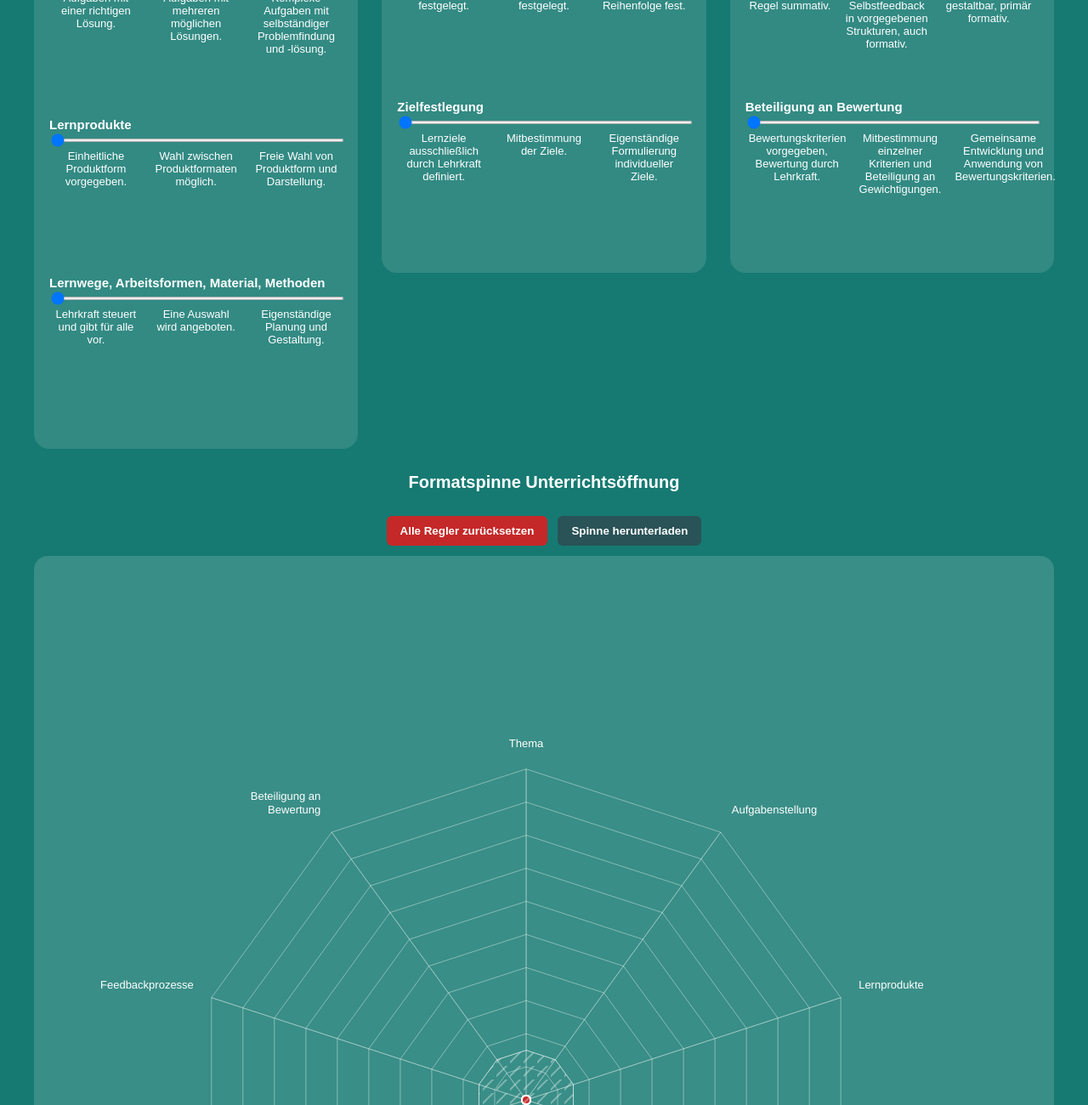
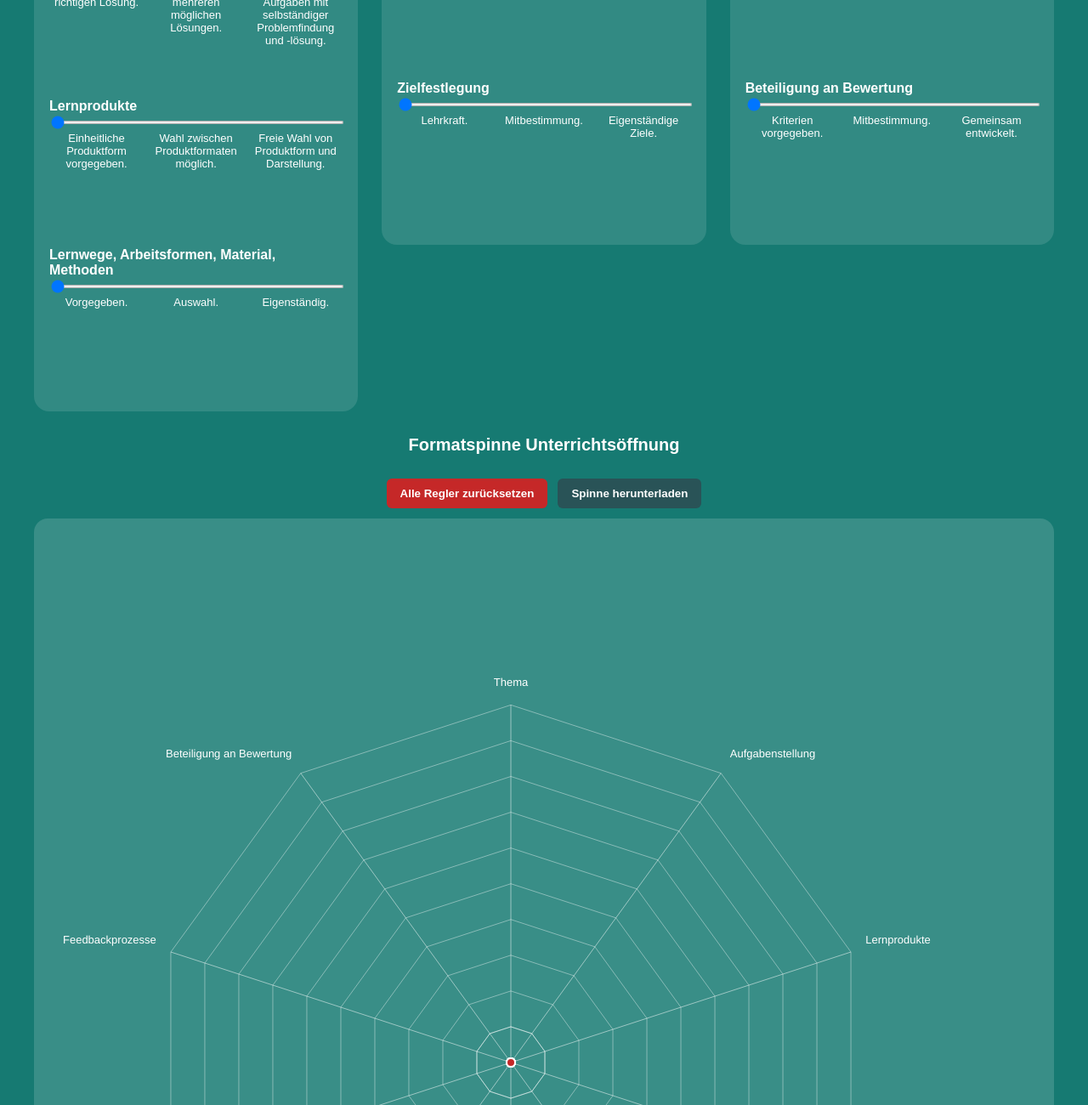
Before and after one commit to ingerfeldundlaube/Unterrichtsoeffnung, a plain HTML site: page index.html in a window 1280 px wide. Shown: the part 460-1760 px from the top of the page at 85% size. Drawn offline with nearby package versions, Linux system fonts and the light colour scheme.

Commit message:
Update index.html

```diff
--- a/index.html
+++ b/index.html
@@ -2,23 +2,20 @@
 <html lang="de">
 <head>
 <meta charset="UTF-8" />
-<title>Formatspinne Unterrichtsöffnung – Schieberegler</title>
+<title>Formatspinne Unterrichtsöffnung</title>
+
 <style>
-  :root{
-    /* einheitliche Zeilenhöhe für Dimensionen (pro Slider-Zeile) */
-    --row-h: 160px;
-  }
 body{
   font-family: Arial, sans-serif;
+  background:#167a72; color:#fff;
   margin:0; padding:0;
-    background:#167a72; color:#fff;
 }
 .container{max-width:1200px; margin:0 auto; padding:32px;}
-  .top-brand{ text-align:right; font-weight:700; margin-bottom:10px; font-size:16px; white-space:nowrap;}
-  h1{ text-align:center; font-size:34px; margin:0 0 8px; font-weight:700;}
-  h2{ text-align:center; font-size:20px; margin:0 0 26px; font-weight:600;}
+.top-brand{text-align:right; font-weight:700; margin-bottom:10px;}
 
-  /* 3 Spalten, Zeilen richten sich an gleicher Höhe aus */
+h1{text-align:center; font-size:34px; margin:0 0 8px;}
+h2{text-align:center; font-size:20px; margin:0 0 26px;}
+
 .blocks{
   display:grid;
   grid-template-columns:repeat(3,1fr);
@@ -30,56 +27,72 @@
   background:rgba(255,255,255,0.12);
   border-radius:18px;
   padding:18px;
-    min-width:320px;
 }
-  .block-header{ font-size:18px; font-weight:700; margin-bottom:10px; text-align:center; }
-
-  .dimension{
-    margin-bottom:26px;
-    height:var(--row-h);   /* sorgt dafür, dass I.1/II.1/III.1 etc. exakt auf einer Linie liegen */
-    display:flex;
-    flex-direction:column;
-    justify-content:flex-start;
+.block-header{
+  text-align:center;
+  font-size:18px;
+  font-weight:700;
+  margin-bottom:10px;
 }
 
-  .label{ font-weight:700; margin-bottom:6px; font-size:15px; }
+/* Jede Dimension erhält exakt gleiche Höhe → bündige Reihen */
+.dimension{
+  display:flex; flex-direction:column;
+  justify-content:flex-start;
+  height:165px;
+  margin-bottom:10px;
+}
+
+.label{font-weight:700; margin-bottom:6px;}
 input[type=range]{
-    width:100%; height:4px; background:#d9dede; border-radius:2px; outline:none;
+  width:100%; height:4px;
+  background:#d9dede; border-radius:2px;
 }
 input[type=range]::-webkit-slider-thumb{
-    -webkit-appearance:none; height:18px; width:18px; border-radius:50%;
+  -webkit-appearance:none;
+  height:18px; width:18px; border-radius:50%;
   background:#c52828; border:2px solid #fff; cursor:pointer;
 }
-  .desc{ display:flex; justify-content:space-between; font-size:13px; margin-top:7px; gap:8px;}
-  .desc div{ text-align:center; width:33%; padding:0 4px; }
+.desc{
+  display:flex; justify-content:space-between;
+  font-size:13px; margin-top:7px; gap:6px;
+}
+.desc div{text-align:center; flex:1;}
 
-  .controls{ display:flex; gap:12px; justify-content:center; margin:28px 0 12px;}
-  .btn{ padding:10px 16px; border:none; border-radius:6px; font-weight:600; color:#fff; cursor:pointer;}
-  .btn-reset{ background:#c52828;}
-  .btn-save{ background:#295357;}
+.controls{
+  display:flex; justify-content:center; gap:12px;
+  margin:28px 0 12px;
+}
+.btn{
+  padding:10px 16px; border:none; border-radius:6px;
+  font-weight:600; cursor:pointer; color:#fff;
+}
+.btn-reset{background:#c52828;}
+.btn-save{background:#295357;}
 
 #radarCanvasWrap{
   background:rgba(255,255,255,0.15);
-    padding:40px 0; margin-bottom:12px; border-radius:16px;
-    display:flex; justify-content:center; align-items:center; min-height:560px;
+  padding:40px 0; border-radius:16px;
+  min-height:540px; display:flex; justify-content:center; align-items:center;
 }
-  canvas{ display:block; width:520px; height:520px; }
+canvas{width:520px; height:520px;}
 
-  footer{ text-align:center; font-size:14px; border-top:1px solid rgba(255,255,255,0.3); padding-top:10px; margin-top:24px;}
-  footer a{ color:#fff; text-decoration:none;}
-  footer .row{ display:flex; gap:12px; justify-content:center; flex-wrap:wrap;}
+footer{text-align:center; font-size:14px; padding-top:10px; margin-top:24px;}
+footer a{color:#fff;}
 </style>
 
-<!-- Chart.js v4 -->
 <script src="https://cdn.jsdelivr.net/npm/chart.js@4.4.1/dist/chart.umd.min.js"></script>
 </head>
+
 <body>
 <div class="container">
   <div class="top-brand">Ingerfeld + Laube</div>
+
   <h1>Wie lässt sich Unterricht öffnen?</h1>
   <h2>Mit dem Schieberegler Dimensionen der Unterrichtsöffnung reflektieren</h2>
 
   <div class="blocks">
+
     <!-- Block I -->
     <div class="block">
       <div class="block-header">I. Inhaltlich-didaktische sowie methodische Öffnung</div>
@@ -118,9 +131,9 @@
         <div class="label">Lernwege, Arbeitsformen, Material, Methoden</div>
         <input class="slider" type="range" min="1" max="3" value="1">
         <div class="desc">
-          <div>Lehrkraft steuert und gibt für alle vor.</div>
-          <div>Eine Auswahl wird angeboten.</div>
-          <div>Eigenständige Planung und Gestaltung.</div>
+          <div>Vorgegeben.</div>
+          <div>Auswahl.</div>
+          <div>Eigenständig.</div>
         </div>
       </div>
     </div>
@@ -143,9 +156,9 @@
         <div class="label">Lernschrittfolge</div>
         <input class="slider" type="range" min="1" max="3" value="1">
         <div class="desc">
-          <div>Reihenfolge von Lehrkraft festgelegt.</div>
-          <div>Reihenfolge gemeinsam festgelegt.</div>
-          <div>Schüler:innen legen Reihenfolge fest.</div>
+          <div>Reihenfolge Lehrkraft.</div>
+          <div>Gemeinsam festgelegt.</div>
+          <div>Schüler:innen wählen.</div>
         </div>
       </div>
 
@@ -153,9 +166,9 @@
         <div class="label">Zielfestlegung</div>
         <input class="slider" type="range" min="1" max="3" value="1">
         <div class="desc">
-          <div>Lernziele ausschließlich durch Lehrkraft definiert.</div>
-          <div>Mitbestimmung der Ziele.</div>
-          <div>Eigenständige Formulierung individueller Ziele.</div>
+          <div>Lehrkraft.</div>
+          <div>Mitbestimmung.</div>
+          <div>Eigenständige Ziele.</div>
         </div>
       </div>
     </div>
@@ -168,9 +181,9 @@
         <div class="label">Meta-Lernen</div>
         <input class="slider" type="range" min="1" max="3" value="1">
         <div class="desc">
-          <div>Fachbezogene Lernstrategien werden thematisiert.</div>
-          <div>Fachbezogene Lernstrategien werden reflektiert.</div>
-          <div>Fachbezogene Lernstrategien werden eingeübt und verwendet.</div>
+          <div>Thematisiert.</div>
+          <div>Reflektiert.</div>
+          <div>Eingeübt und verwendet.</div>
         </div>
       </div>
 
@@ -178,9 +191,9 @@
         <div class="label">Feedbackprozesse</div>
         <input class="slider" type="range" min="1" max="3" value="1">
         <div class="desc">
-          <div>Feedback durch Lehrkraft, in der Regel summativ.</div>
-          <div>Peer-, Lehrkraft- und Selbstfeedback in vorgegebenen Strukturen, auch formativ.</div>
-          <div>Feedbackprozesse frei wähl- und gestaltbar, primär formativ.</div>
+          <div>Lehrkraft, summativ.</div>
+          <div>Peer/Lehrkraft/Selbst, formativ.</div>
+          <div>Selbstbestimmt, formativ.</div>
         </div>
       </div>
 
@@ -188,15 +201,17 @@
         <div class="label">Beteiligung an Bewertung</div>
         <input class="slider" type="range" min="1" max="3" value="1">
         <div class="desc">
-          <div>Bewertungskriterien vorgegeben, Bewertung durch Lehrkraft.</div>
-          <div>Mitbestimmung einzelner Kriterien und Beteiligung an Gewichtigungen.</div>
-          <div>Gemeinsame Entwicklung und Anwendung von Bewertungskriterien.</div>
-        </div>
+          <div>Kriterien vorgegeben.</div>
+          <div>Mitbestimmung.</div>
+          <div>Gemeinsam entwickelt.</div>
         </div>
       </div>
     </div>
 
+  </div>
+
   <h2>Formatspinne Unterrichtsöffnung</h2>
+
   <div class="controls">
     <button id="btnReset" class="btn btn-reset">Alle Regler zurücksetzen</button>
     <button id="btnSave" class="btn btn-save">Spinne herunterladen</button>
@@ -207,73 +222,59 @@
   </div>
 
   <footer>
-    <div class="row">
-      <strong>Ingerfeld + Laube</strong> •
-      <a href="https://www.ingerfeldundlaube.de" target="_blank">www.ingerfeldundlaube.de</a> •
-      Instagram: <a href="https://instagram.com/ingerfeldundlaube" target="_blank">@ingerfeldundlaube</a>
-    </div>
+    <strong>Ingerfeld + Laube</strong> • www.ingerfeldundlaube.de • @ingerfeldundlaube
   </footer>
 </div>
 
 <script>
-/* ---------- Slider-Logik ---------- */
-const sliders = Array.from(document.querySelectorAll('.slider'));
-
-/* zweizeilige Labels als Arrays: Chart.js rendert jede Zeile separat */
+const sliders = [...document.querySelectorAll('.slider')];
 const labels = [
-  ["Thema"],
-  ["Aufgabenstellung"],
-  ["Lernprodukte"],
-  ["Lernwege, Arbeitsformen,", "Material, Methoden"],
-  ["Arbeitstempo"],
-  ["Lernschrittfolge"],
-  ["Zielfestlegung"],
-  ["Meta-Lernen"],
-  ["Feedbackprozesse"],
-  ["Beteiligung an", "Bewertung"]
+  "Thema",
+  "Aufgabenstellung",
+  "Lernprodukte",
+  "Lernwege / Methoden / Material",
+  "Arbeitstempo",
+  "Lernschrittfolge",
+  "Zielfestlegung",
+  "Meta-Lernen",
+  "Feedbackprozesse",
+  "Beteiligung an Bewertung"
 ];
 
-const baseValues = labels.map(() => 1.3);
-let values = labels.map(() => 1);
+let values = Array(10).fill(1);
 
-/* ---------- Chart ---------- */
-const canvas = document.getElementById('radarChart');
-const ctx = canvas.getContext('2d');
-
-/* Schraffur ohne Plugin: CanvasPattern */
-function makeDiagonalPattern(ctx, strokeColor = "rgba(255,255,255,0.35)"){
-  const size = 16;
-  const off = document.createElement('canvas');
-  off.width = size; off.height = size;
-  const p = off.getContext('2d');
-  p.strokeStyle = strokeColor;
+/* Schraffur generieren */
+function makePattern(ctx){
+  const c = document.createElement("canvas");
+  c.width = c.height = 12;
+  const p = c.getContext("2d");
+  p.strokeStyle = "rgba(255,255,255,0.35)";
   p.lineWidth = 2;
   p.beginPath();
-  p.moveTo(-2, size-2);
-  p.lineTo(size-2, -2);
+  p.moveTo(0,12); p.lineTo(12,0);
   p.stroke();
-  return ctx.createPattern(off, 'repeat');
+  return ctx.createPattern(c,"repeat");
 }
 
-const basePattern = makeDiagonalPattern(ctx, "rgba(255,255,255,0.35)");
+const ctx = document.getElementById('radarChart').getContext('2d');
+let pattern = null;
 
 const chart = new Chart(ctx,{
-  type:'radar',
+  type:"radar",
   data:{
     labels,
     datasets:[
       {
-        label:"Basisfläche",
-        data: baseValues,
-        borderColor:"rgba(255,255,255,0.7)",
-        backgroundColor: basePattern,   // schraffiert
+        label:"Basis",
+        data:Array(10).fill(1.2),
+        borderColor:"rgba(255,255,255,0.5)",
+        backgroundColor:"rgba(0,0,0,0)", /* kein Fill im Ausgangszustand */
         pointRadius:0,
-        borderWidth:1,
-        fill:true
+        borderWidth:1
       },
       {
         label:"Werte",
-        data: values,
+        data:values,
         borderColor:"#c52828",
         backgroundColor:"rgba(197,40,40,0.35)",
         pointBackgroundColor:"#c52828",
@@ -285,53 +286,59 @@ const chart = new Chart(ctx,{
     ]
   },
   options:{
-    layout:{ padding:60 },
-    plugins:{ legend:{ display:false } },
+    plugins:{ legend:{display:false} },
     scales:{
       r:{
-        min:1, max:3,
-        ticks:{ display:false },
-        angleLines:{ color:"rgba(255,255,255,0.55)" },
-        grid:{ color:"rgba(255,255,255,0.4)" },
+        min:1,max:3,
+        ticks:{display:false},
+        angleLines:{color:"rgba(255,255,255,0.5)"},
+        grid:{color:"rgba(255,255,255,0.4)"},
         pointLabels:{
+          font:{size:13},
           color:"#fff",
-          font:{ size:13 },
-          padding:22,
-          lineHeight:1.2
+          padding:18
         }
       }
     }
   }
 });
 
-/* Slider -> Werte aktualisieren */
+/* Slider-Update */
 sliders.forEach((s,i)=>{
-  s.addEventListener('input',()=>{
-    values[i] = parseInt(s.value,10);
+  s.addEventListener("input",()=>{
+    values[i] = +s.value;
+
+    /* Wenn irgendein Wert >1 → Schraffur aktivieren */
+    const any = values.some(v=>v>1);
+
+    if(any && !pattern){
+      pattern = makePattern(ctx);
+      chart.data.datasets[0].backgroundColor = pattern;
+    }
+    if(!any){
+      chart.data.datasets[0].backgroundColor = "rgba(0,0,0,0)";
+    }
+
     chart.data.datasets[1].data = [...values];
     chart.update();
   });
 });
 
-/* Reset auf 1 */
-document.getElementById('btnReset').addEventListener('click',()=>{
-  values = values.map(()=>1);
+/* Reset */
+document.getElementById('btnReset').addEventListener("click",()=>{
+  values.fill(1);
   sliders.forEach(s=>s.value=1);
-  chart.data.datasets[1].data = values;
+  pattern=null;
+  chart.data.datasets[0].backgroundColor="rgba(0,0,0,0)";
+  chart.data.datasets[1].data=values;
   chart.update();
 });
 
-/* PNG-Export */
-document.getElementById('btnSave').addEventListener('click',()=>{
-  const exportCanvas = document.createElement('canvas');
-  exportCanvas.width = 1400; exportCanvas.height = 1400;
-  const x = exportCanvas.getContext('2d');
-  x.fillStyle = "#167a72";
-  x.fillRect(0,0,1400,1400);
-  x.drawImage(canvas, 440, 440, 520, 520);
-  const link = document.createElement('a');
-  link.download = 'formatspinne-unterrichtsoeffnung.png';
-  link.href = exportCanvas.toDataURL('image/png');
+/* Download */
+document.getElementById('btnSave').addEventListener("click",()=>{
+  const link=document.createElement('a');
+  link.download='formatspinne.png';
+  link.href=chart.toBase64Image();
   link.click();
 });
 </script>
```
Lines whose indentation alone changed are shown as unchanged.
